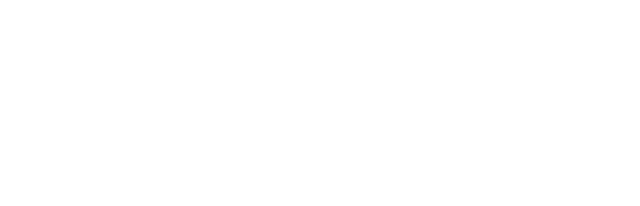
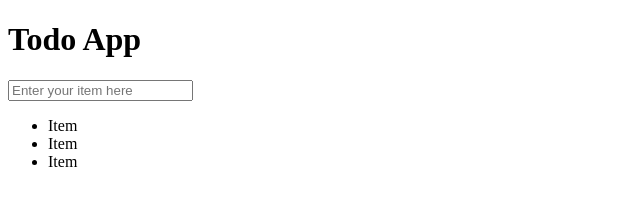
Before and after one commit to DenisKantic/todo_app_vanillaJs, a plain HTML site: page index.html in a window 1280 px wide. Shown: the whole page, without its empty margins (0-640 px from the left). Drawn offline with Linux system fonts and the light colour scheme.

Commit message:
basic html structure done

```diff
--- a/index.html
+++ b/index.html
@@ -10,5 +10,16 @@
 </head>
 <body>
 
+    <div class="wrapper">
+        <h1 class="header">Todo App</h1>
+        <input type="text" placeholder="Enter your item here" class="inputValue">
+
+        <ul>
+            <li class="item">Item</li>
+            <li class="item">Item</li>
+            <li class="item">Item</li>
+        </ul>
+    </div>
+
 </body>
 </html>
```
